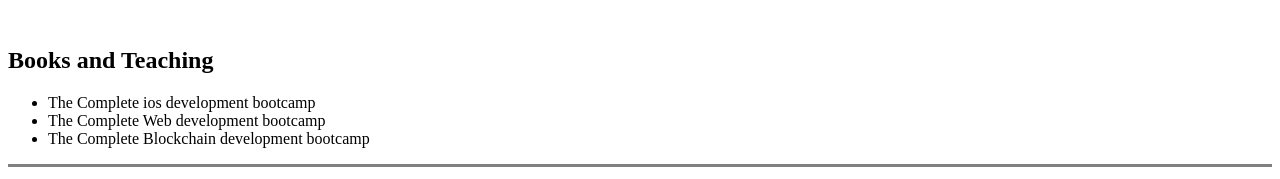
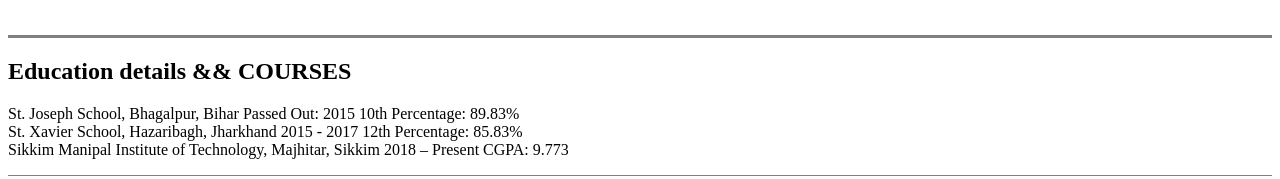
Before and after one commit to Amaanul-Haque/cv, a plain HTML site: page index.html in a window 1280 px wide. Shown: the part 773-952 px from the top of the page. Drawn offline with Linux system fonts and the light colour scheme.

Commit message:
Update index.html

```diff
--- a/index.html
+++ b/index.html
@@ -33,11 +33,23 @@
             <td><img src="./images/WhatsApp Image 2021-09-29 at 18.55.06 (1).jpeg" width=400 height=400 border=1px ></td>
         </tr>
     </table>
+    <hr size="3" noshade>
 
-    <h2>Books and Teaching</h2>
+    <h2>Education details && COURSES</h2>
+    <p>St. Joseph School, Bhagalpur, Bihar
+        Passed Out: 2015
+        10th Percentage: 89.83%<br>
+        St. Xavier School, Hazaribagh, Jharkhand
+        2015 - 2017
+        12th Percentage: 85.83%<br>
+        Sikkim Manipal Institute of Technology, Majhitar, Sikkim
+        2018 – Present
+        CGPA: 9.773<br>
+        <hr size="1" noshade>
+
     <ul>
-        <li>The Complete ios development bootcamp</li>
-        <li>The Complete Web development bootcamp</li>
+        <li>The Complete ios development bootcamp</li><br>
+        <li>The Complete Web development bootcamp</li><br>
         <li>The Complete Blockchain development bootcamp</li>
     </ul>
     <hr size="3" noshade>
```
